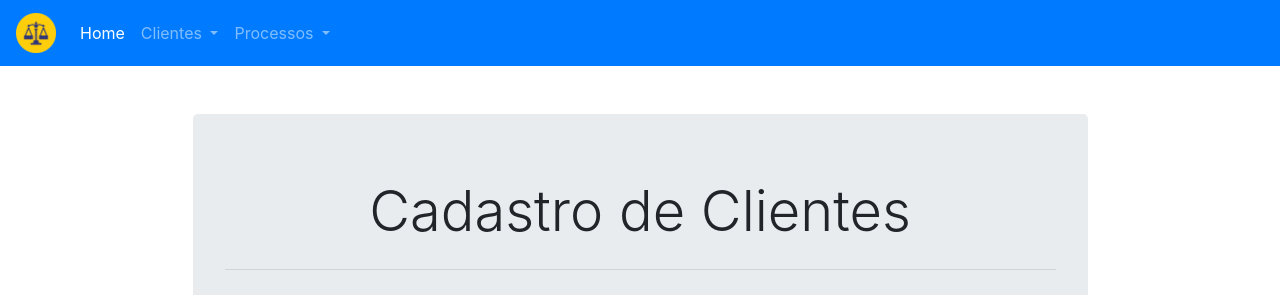
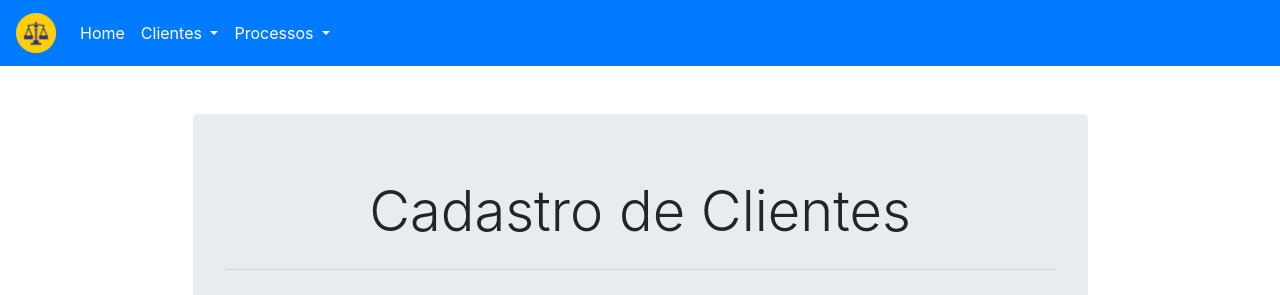
Before and after one commit to stoledo85/sistema_advocacia, a Django app: page /cliente/ in a window 1280 px wide. Shown: the top 295 px of the page. Run offline with Django 3.2, Linux system fonts and the light colour scheme; some libraries are stand-ins or nearby versions.

Commit message:
Ajuste ao problema da lista

```diff
--- a/clientes/forms.py
+++ b/clientes/forms.py
@@ -26,7 +26,7 @@ class ClienteForm(ModelForm):
             }
 
 
-class BuscaClienteForm(ModelForm):
+class BuscaClienteForm(forms.Form):
     nome_cliente = forms.CharField(max_length=45)
     cpf = forms.CharField(max_length=11)
     labels = {
--- a/clientes/templates/clientes/base.html
+++ b/clientes/templates/clientes/base.html
@@ -37,10 +37,10 @@
     <div class="collapse navbar-collapse" id="navbarNav">
         <ul class="navbar-nav">
             <li class="nav-item active">
-                <a class="nav-link" href="{% url 'clientes:index' %}">Home <span class="sr-only">(current)</span></a>
+                <a class="nav-link text-white" href="{% url 'clientes:index' %}">Home <span class="sr-only">(current)</span></a>
             </li>
             <li class="nav-item dropdown">
-                <a class="nav-link dropdown-toggle" id="navbarDropdownMenuLink" role="button" data-toggle="dropdown" aria-haspopup="true" aria-expanded="false">
+                <a class="nav-link dropdown-toggle text-white" id="navbarDropdownMenuLink" role="button" data-toggle="dropdown" aria-haspopup="true" aria-expanded="false">
                     Clientes
                 </a>
                 <div class="dropdown-menu" aria-labelledby="navbarDropdownMenuLink">
@@ -49,7 +49,7 @@
                 </div>
             </li>
             <li class="nav-item dropdown">
-            <a class="nav-link dropdown-toggle" id="navbarDropdownMenuLink" role="button" data-toggle="dropdown" aria-haspopup="true" aria-expanded="false"            >
+            <a class="nav-link dropdown-toggle text-white" id="navbarDropdownMenuLink" role="button" data-toggle="dropdown" aria-haspopup="true" aria-expanded="false"            >
                 Processos
             </a>
             <div class="dropdown-menu" aria-labelledby="navbarDropdownMenuLink">
@@ -63,7 +63,7 @@
     <div class="container">
         <div class="col-md-10 offset-md-1 mt-5">
             <div class="jumbotron">
-                <h1 class="display-4">{% block titulo %} Sistema de Advocacia  {% endblock titulo %}</h1>
+                <h1 class="display-4">{% block titulo %}Sistema de Advocacia{% endblock titulo %}</h1>
                 <hr class="my-4" />
                 {% block conteudo %} {% endblock conteudo %}
             </div>
```
